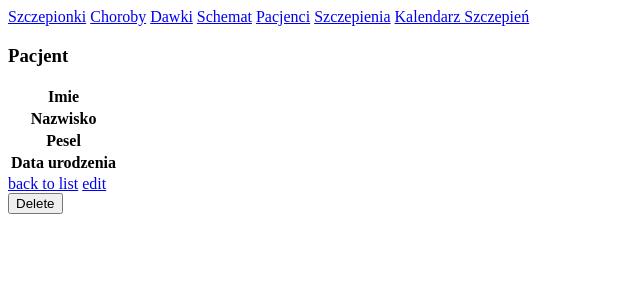
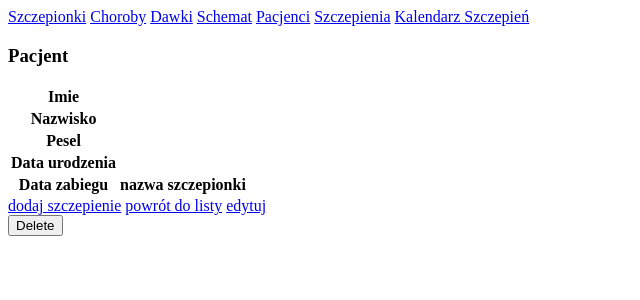
Before and after one commit to MateuszBielski/szczepienia, a Symfony app: template templates/pacjent/show.html.twig in a window 1280 px wide. Shown: the top 300 px of the page, without its empty margins (0-640 px from the left). Run offline with Twig, Linux system fonts and the light colour scheme; the template is opened without the code that fills it, so the values that code supplies are empty; some libraries are stand-ins or nearby versions.

Commit message:
Pacjent show dodano: dodaj szczepienie, rozpoczęto \DateTime z numeru Pesel

```diff
--- a/public/Odstępy.txt
+++ b/public/Odstępy.txt
@@ -9,4 +9,4 @@ DawkaType domyślnie 0 ustawić, zamiast pustego
 Nowa szczepionka kopiuj dawki z innej szczepionki.
 Schemat interwały wybór miesiące/tygodnie
 Co podanotype inaczej opisać wybierane schematy
-Pacjent show dodaj nowe szczepienie, różne widoki, np grupowanie rodzajami szczepionki.
+Pacjent show różne widoki, np grupowanie rodzajami szczepionki, sortowanie wykonanych szczepień.
--- a/templates/pacjent/show.html.twig
+++ b/templates/pacjent/show.html.twig
@@ -23,6 +23,10 @@
                 <th>Data urodzenia</th>
                 <td>{{ pacjent.DataUrodzeniaZpeselu }}</td>
             </tr>
+            <tr>
+                <th>Data zabiegu</th>
+                <th>nazwa szczepionki</th>
+            </tr>
             {% for szczepienie in pacjent.getSzczepienia %}
             <tr>
                 <td>{{ szczepienie.dataZabiegu|date("d m Y") }}</td>
@@ -32,10 +36,11 @@
             {% endfor %}
         </tbody>
     </table>
+    <a href="{{ path('szczepienie_new',{'pacjent': pacjent.id}) }}">dodaj szczepienie</a>
 
-    <a href="{{ path('pacjent_index') }}">back to list</a>
+    <a href="{{ path('pacjent_index') }}">powrót do listy</a>
 
-    <a href="{{ path('pacjent_edit', {'id': pacjent.id}) }}">edit</a>
+    <a href="{{ path('pacjent_edit', {'id': pacjent.id}) }}">edytuj</a>
 
     {{ include('pacjent/_delete_form.html.twig') }}
 {% endblock %}
```
Also changed, not shown: src/Controller/SzczepienieController.php (+11 -3 lines), src/Entity/NumerPesel.php (+8 -2 lines), src/Entity/Pacjent.php (+3 -26 lines).
